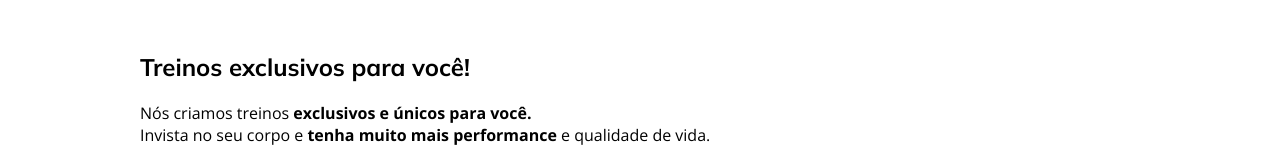
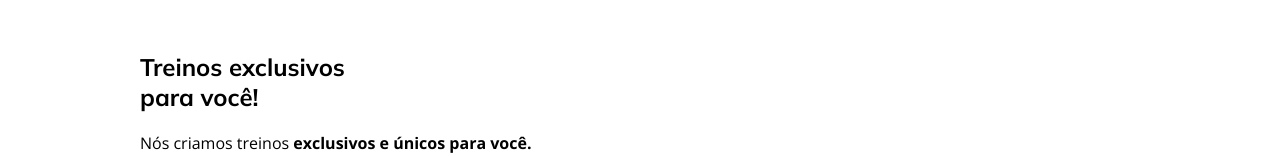
Before and after one commit to PabloPerdigao/Projeto-02-Explorer, a plain HTML site: page index.html in a window 1280 px wide. Shown: the part 95-251 px from the top of the page. Drawn offline with nearby package versions, Linux system fonts and the light colour scheme.

Commit message:
Update index.html

```diff
--- a/index.html
+++ b/index.html
@@ -35,7 +35,7 @@
 
     <section>
       <h1>
-        Treinos exclusivos
+        Treinos <span>exclusivos</span> <br/>
         para você!
       </h1>
 
```
